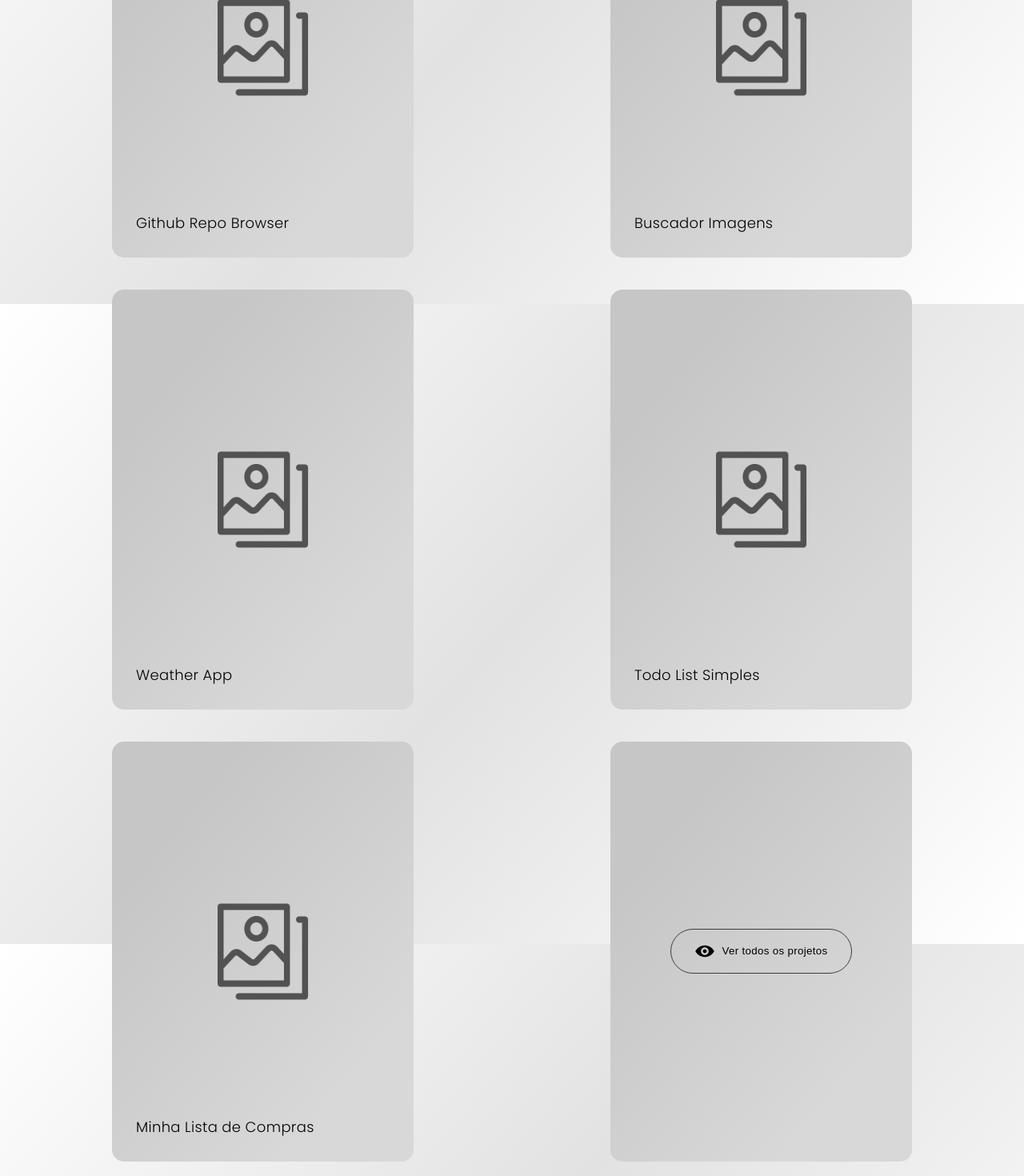
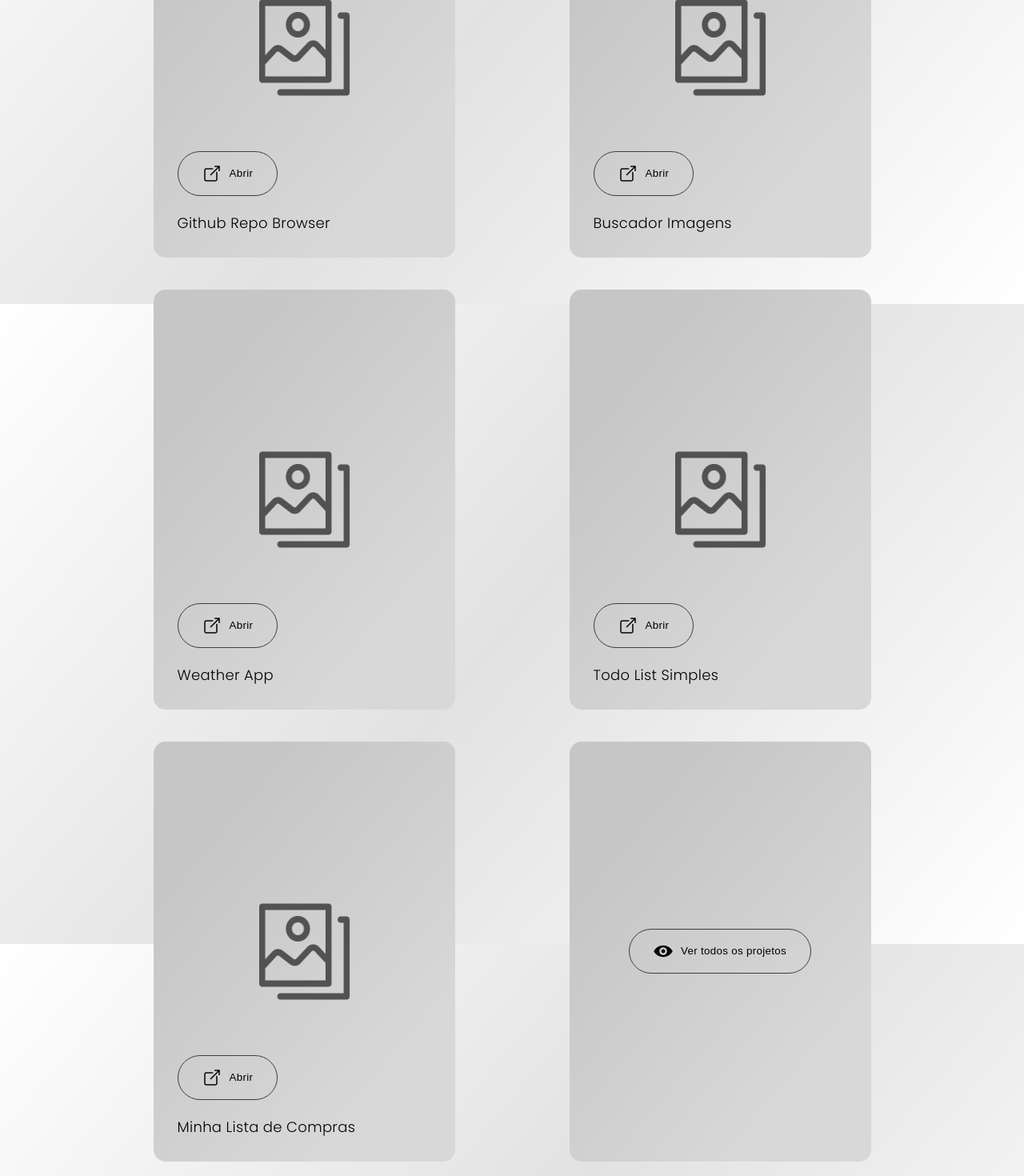
Before and after one commit to jeffreyalvr/meu-portfolio, a React (Vite) app: page / in a window 1280 px wide. Shown: the part 1220-2690 px from the top of the page at 80% size. Built offline with nearby package versions, Linux system fonts and the light colour scheme.

Commit message:
Adiciona botão para abrir projetos; Adiciona tradução para o botão; Adiciona ícone de abrir link externo

```diff
--- a/src/components/Works/index.jsx
+++ b/src/components/Works/index.jsx
@@ -11,6 +11,7 @@ import { ActionButton } from "../Button";
 
 import thumb from "../../assets/images/projects/thumb.png";
 import view_all_icon from "../../assets/images/view_all.png";
+import open_icon from "../../assets/images/open.png";
 
 const Works = () => {
   const { lang } = useContext(LanguageContext);
@@ -22,36 +23,101 @@ const Works = () => {
     navigate(path);
   };
 
+  const handleViewProject = () => {
+    let path = "/works/1";
+    navigate(path);
+  };
+
   return (
     <div className="works">
       <div className="work-item">
-        <h3>Github Repo Browser</h3>
+        <div className="item-container">
+          <ActionButton
+            overrideClass="invert-img-hover my-20"
+            text={
+              lang === "pt-br"
+                ? book.pt_br.sections.sec_works_project_button
+                : book.en_ca.sections.sec_works_project_button
+            }
+            icon={open_icon}
+            func={handleViewProject}
+          />
+          <h3>Github Repo Browser</h3>
+        </div>
         <img className="banner" src={thumb} />
       </div>
 
       <div className="work-item">
-        <h3>Buscador Imagens</h3>
+        <div className="item-container">
+          <ActionButton
+            overrideClass="invert-img-hover my-20"
+            text={
+              lang === "pt-br"
+                ? book.pt_br.sections.sec_works_project_button
+                : book.en_ca.sections.sec_works_project_button
+            }
+            icon={open_icon}
+            func={handleViewProject}
+          />
+          <h3>Buscador Imagens</h3>
+        </div>
         <img className="banner" src={thumb} />
       </div>
 
       <div className="work-item">
-        <h3>Weather App</h3>
+        <div className="item-container">
+          <ActionButton
+            overrideClass="invert-img-hover my-20"
+            text={
+              lang === "pt-br"
+                ? book.pt_br.sections.sec_works_project_button
+                : book.en_ca.sections.sec_works_project_button
+            }
+            icon={open_icon}
+            func={handleViewProject}
+          />
+          <h3>Weather App</h3>
+        </div>
         <img className="banner" src={thumb} />
       </div>
 
       <div className="work-item">
-        <h3>Todo List Simples</h3>
+        <div className="item-container">
+          <ActionButton
+            overrideClass="invert-img-hover my-20"
+            text={
+              lang === "pt-br"
+                ? book.pt_br.sections.sec_works_project_button
+                : book.en_ca.sections.sec_works_project_button
+            }
+            icon={open_icon}
+            func={handleViewProject}
+          />
+          <h3>Todo List Simples</h3>
+        </div>
         <img className="banner" src={thumb} />
       </div>
 
       <div className="work-item">
-        <h3>Minha Lista de Compras</h3>
+        <div className="item-container">
+          <ActionButton
+            overrideClass="invert-img-hover my-20"
+            text={
+              lang === "pt-br"
+                ? book.pt_br.sections.sec_works_project_button
+                : book.en_ca.sections.sec_works_project_button
+            }
+            icon={open_icon}
+            func={handleViewProject}
+          />
+          <h3>Minha Lista de Compras</h3>
+        </div>
         <img className="banner" src={thumb} />
       </div>
 
       <div className="work-item">
         <ActionButton
-          overrideClass="invert-img-hover"
+          overrideClass="invert-img-hover my-20"
           text={
             lang === "pt-br"
               ? book.pt_br.sections.sec_works_all_projects_button
--- a/src/components/Works/styles.css
+++ b/src/components/Works/styles.css
@@ -4,7 +4,7 @@
   gap: 40px;
   width: 100%;
   height: auto;
-  justify-content: space-between;
+  justify-content: space-around;
   flex-wrap: wrap;
   margin: 40px 0;
   overflow: hidden;
@@ -25,19 +25,30 @@
   border-radius: 15px;
 }
 
-.works .work-item h3 {
-  font-weight: 300;
+.works .work-item .item-container {
+  height: auto;
+  width: 100%;
+  display: flex;
+  flex-direction: column;
   position: absolute;
-  width: 100%;
-  font-size: 18px;
-  color: #000;
-  padding: 30px;
   z-index: 1;
   bottom: 0;
+  padding: 30px;
 }
 
 .works .work-item:hover {
   background-color: #bcbcbc;
+}
+
+.works .work-item .item-container h3 {
+  font-weight: 300;
+  width: 100%;
+  font-size: 18px;
+  color: #000;
+}
+
+.works .work-item .item-container button {
+  width: max-content;
 }
 
 .works .work-item img.banner {
@@ -55,12 +66,20 @@
   transform: scale(1.1);
 }
 
-@media screen and (max-width: 900px) {
+@media screen and (max-width: 950px) {
   .works {
+    gap: 20px;
     flex-direction: column;
     justify-content: center;
   }
   .works .work-item {
+    height: auto;
     width: 100%;
   }
+  .works .work-item img.banner {
+    display: none;
+  }
+  .works .work-item .item-container {
+    position: unset;
+  }
 }
--- a/src/language/book.json
+++ b/src/language/book.json
@@ -22,6 +22,7 @@
       "sec_works_title": "Trabalhos",
       "sec_works_subtitle": "Abaixo você pode ver todos os projetos que demostram o que eu posso lhe oferecer com o meu conhecimento.",
       "sec_works_all_projects_button": "Ver todos os projetos",
+      "sec_works_project_button": "Abrir",
       "sec_about_title": "Sobre",
       "sec_about_subtitle": "Conheça toda a minha jornada até o momento atual.",
       "sec_about_span_nationality": "Brasileiro",
@@ -74,6 +75,7 @@
       "sec_works_title": "Works",
       "sec_works_subtitle": "Bellow you can find a few projects which showcase what I can bring to the table.",
       "sec_works_all_projects_button": "See all projects",
+      "sec_works_project_button": "Open",
       "sec_about_title": "About",
       "sec_about_subtitle": "Get to know my journey up to this moment.",
       "sec_about_span_nationality": "Brazilian",
--- a/src/styles/global.css
+++ b/src/styles/global.css
@@ -115,6 +115,10 @@ textarea:focus {
   margin: 30px 0;
 }
 
+.my-20 {
+  margin: 20px 0;
+}
+
 @media screen and (max-width: 950px) {
   .hero .container h1,
   .hero .container h1 span {
```
Also changed, not shown: src/assets/images/open.png (added).
